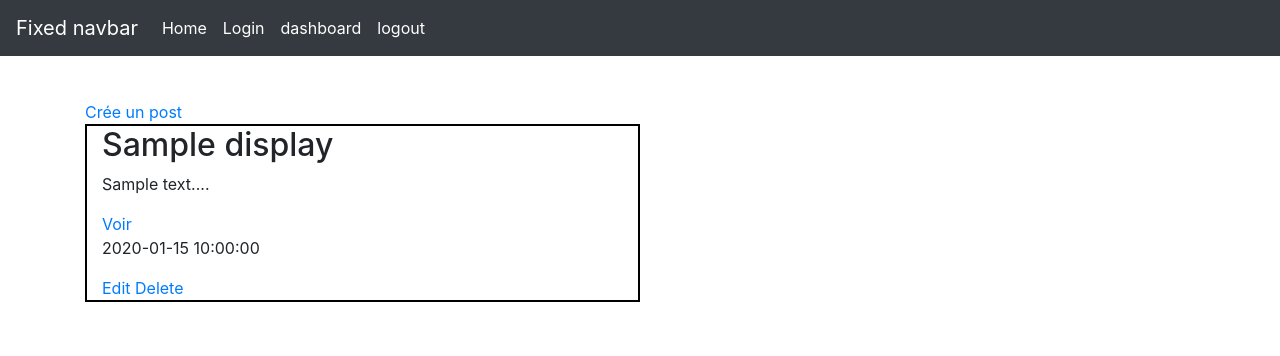
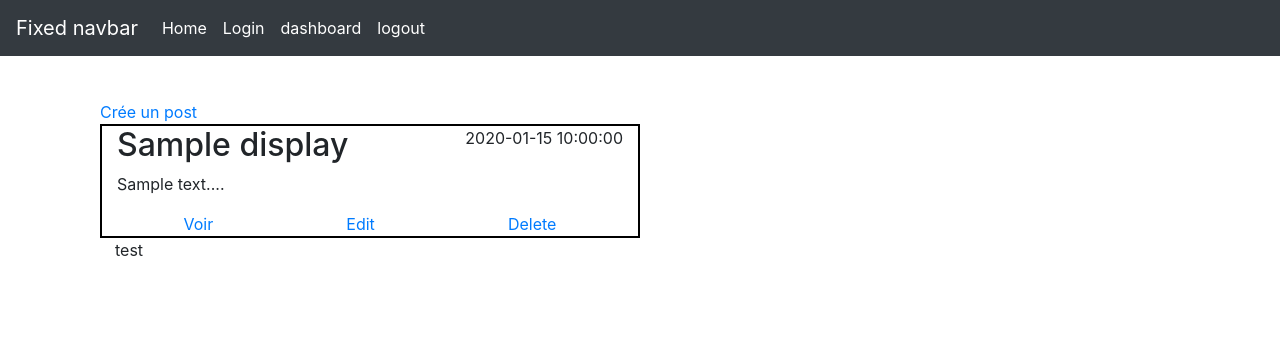
Before and after one commit to Seym9/p4-blog, a PHP site: template view/admin/dashboard.php in a window 1280 px wide. Shown: the top 356 px of the page. Run offline with PHP 8.4, Linux system fonts and the light colour scheme; the template is opened without the code that fills it: most values are stand-ins (such as "Sample title", 1, 10 or a date in 2020); some libraries are stand-ins or nearby versions.

Commit message:
Adding a confirmation before deleting any post or comment , creation of the css file for the dashboard

```diff
--- a/model/database/CommentsManager.php
+++ b/model/database/CommentsManager.php
@@ -36,7 +36,7 @@ class CommentsManager extends Manager {
         $dbConnect = $this->getDB();
         $reportComment = $dbConnect->prepare("
             UPDATE p4_comments
-            SET report = 1
+            SET report = report + 1
             WHERE id = ?
         ");
         $reportComment->execute(array($comment_id));
--- /dev/null
+++ b/public/css/dashboard.css
@@ -0,0 +1,13 @@
+#title-date-dashboard{
+    display: flex;
+    justify-content: space-between;
+}
+
+#post-dashboard-container{
+    border: 2px solid black;
+}
+
+#link-post-dashboard{
+    display: flex;
+    justify-content: space-around;
+}
--- a/public/js/deletePost.js
+++ b/public/js/deletePost.js
@@ -1,16 +1,34 @@
 $(function () {
-    $(".delete-post").on("click", (e) => {
+
+    $(".delete-post, .delete-com").on("click", function (e)  {
         e.preventDefault();
-        $.ajax({
-            type: 'DELETE',
-            url: e.target.href,
-            success: function(response){
-                let test = JSON.parse(response);
+        console.log(e);
+        let targetEvent = $(e.target).parent().parent();
+        let deleteClass = "";
 
-                if (test === 'test') {
-                    $(e.target).parent().remove()
+        if (e.target.href.includes("post")){
+            deleteClass = "cet article";
+        } else {
+            deleteClass = "ce commentaire";
+        }
+
+        let choice = confirm('Voulez vous vraiment effacer ' + deleteClass);
+
+        if (choice){
+            $.ajax({
+                type: 'DELETE',
+                url: e.target.href,
+                success: function (response) {
+                    let test = JSON.parse(response);
+                    if (test === 'success') {
+                        targetEvent.fadeTo(600, 0.00, function(){
+                            targetEvent.slideUp(400, function() {
+                                targetEvent.remove();
+                            });
+                        });
+                    }
                 }
-            }
-        });
+            });
+        }
     });
 });
--- a/view/admin/dashboard.php
+++ b/view/admin/dashboard.php
@@ -1,16 +1,26 @@
 <?php ob_start(); ?>
+<div class="container">
     <a href="index.php?p=post-creation">Crée un post</a>
-
     <?php foreach ($displayList as $posts): ?>
-    <div class="col-md-6" style="border: 2px solid black">
+    <div class="col-md-6" id="post-dashboard-container">
+        <div id="title-date-dashboard">
             <h2><?= $posts['post_title'] ?></h2>
+            <p><?= $posts['date_fr'] ?></p>
+        </div>
         <p><?= substr($posts['content'], 0 , 200) . "..."; ?></p>
+        <div id="link-post-dashboard" class="link-dash">
             <a href="index.php?p=post-admin&id=<?= $posts["id"]?>">Voir</a>
-        <p><?= $posts['date_fr'] ?></p>
             <a href="index.php?p=post-edit&id=<?= $posts["id"]?>">Edit</a>
             <a href="index.php?p=post-delete&id=<?= $posts["id"]?>" class="delete-post">Delete</a>
         </div>
+    </div>
     <?php endforeach; ?>
+    <div class="col-md-4" id="comment-dashboard-container">
+        <div>
+            test
+        </div>
+    </div>
+</div>
 <?php
 $content = ob_get_clean();
 require "view/layout.php";
--- a/view/admin/postAdmin.php
+++ b/view/admin/postAdmin.php
@@ -14,7 +14,9 @@
             <p><?= $commentList['date_fr'] ?></p>
             <p><?= $commentList['author'] ?></p>
             <p><?= $commentList['message'] ?></p>
-            <a href="index.php?p=delete-com&id=<?= $commentList['id_post']?>&id_com=<?= $commentList['id']?> " class="delete-post">delete</a>
+            <div>
+            <a href="index.php?p=delete-com&id=<?= $commentList['id_post']?>&id_com=<?= $commentList['id']?> " class="delete-com">delete</a>
+            </div>
         </div>
     <?php endif ?>
 <?php endforeach; ?>
--- a/view/layout.php
+++ b/view/layout.php
@@ -6,12 +6,9 @@
     <meta name="viewport" content="width=device-width, initial-scale=1, shrink-to-fit=no">
     <meta name="description" content="">
     <title>Mon blog</title>
-    <link rel="canonical" href="https://getbootstrap.com/docs/4.3/examples/sticky-footer-navbar/">
     <link href="https://stackpath.bootstrapcdn.com/bootstrap/4.3.1/css/bootstrap.min.css" rel="stylesheet" integrity="sha384-ggOyR0iXCbMQv3Xipma34MD+dH/1fQ784/j6cY/iJTQUOhcWr7x9JvoRxT2MZw1T" crossorigin="anonymous">
-    <!-- Bootstrap core CSS -->
-    <link href="/docs/4.3/dist/css/bootstrap.min.css" rel="stylesheet" integrity="sha384-ggOyR0iXCbMQv3Xipma34MD+dH/1fQ784/j6cY/iJTQUOhcWr7x9JvoRxT2MZw1T" crossorigin="anonymous">
-    <!-- Custom styles for this template -->
-    <link href="sticky-footer-navbar.css" rel="stylesheet">
+
+    <link rel="stylesheet" href="public/css/dashboard.css">
 </head>
 <body class="d-flex flex-column h-100">
 <header>
```
Also changed, not shown: controller/PostEditController.php (+6 -7 lines). Lines whose indentation alone changed are shown as unchanged.
